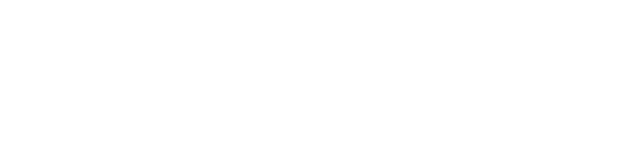
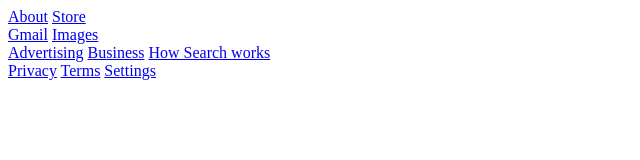
Before and after one commit to jbhannon/google-homepage, a plain HTML site: page index.html in a window 1280 px wide. Shown: the whole page, without its empty margins (0-640 px from the left). Drawn offline with Linux system fonts and the light colour scheme.

Commit message:
Add nav links to header and footer

```diff
--- a/index.html
+++ b/index.html
@@ -5,6 +5,30 @@
     <title>Google</title>
 </head>
 <body>
+    <header>
+        <div class="nav-group nav-top nav-left">
+            <a href="#">About</a>
+            <a href="#">Store</a>
+        </div>
+        <div class="nav-group nav-top nav-right">
+            <a href="#">Gmail</a>
+            <a href="#">Images</a>
+        </div>
+    </header>
+    <main>
 
+    </main>
+    <footer>
+        <div class="nav-group nav-bottom nav-left">
+            <a href="#">Advertising</a>
+            <a href="#">Business</a>
+            <a href="#">How Search works</a>
+        </div>
+        <div class="nav-group nav-bottom nav-right">
+            <a href="#">Privacy</a>
+            <a href="#">Terms</a>
+            <a href="#">Settings</a>
+        </div>
+    </footer>
 </body>
 </html>
```
